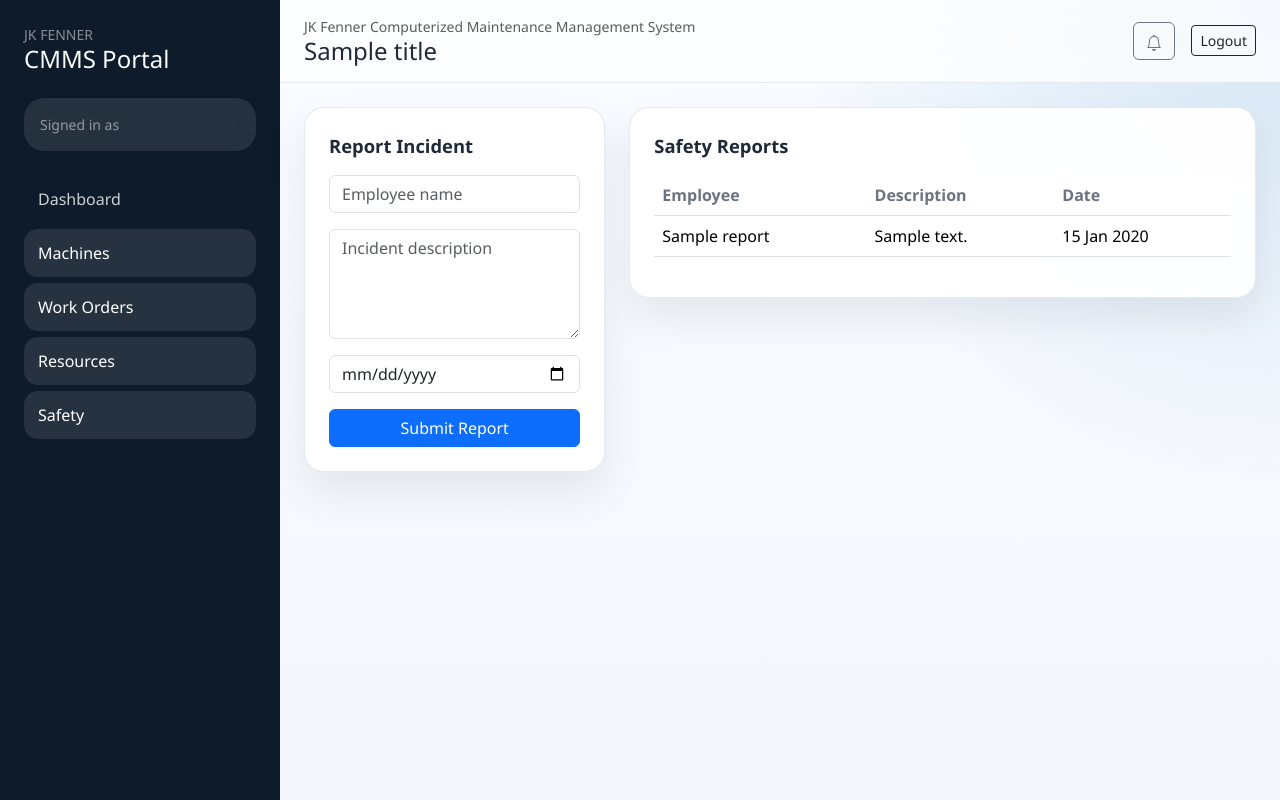
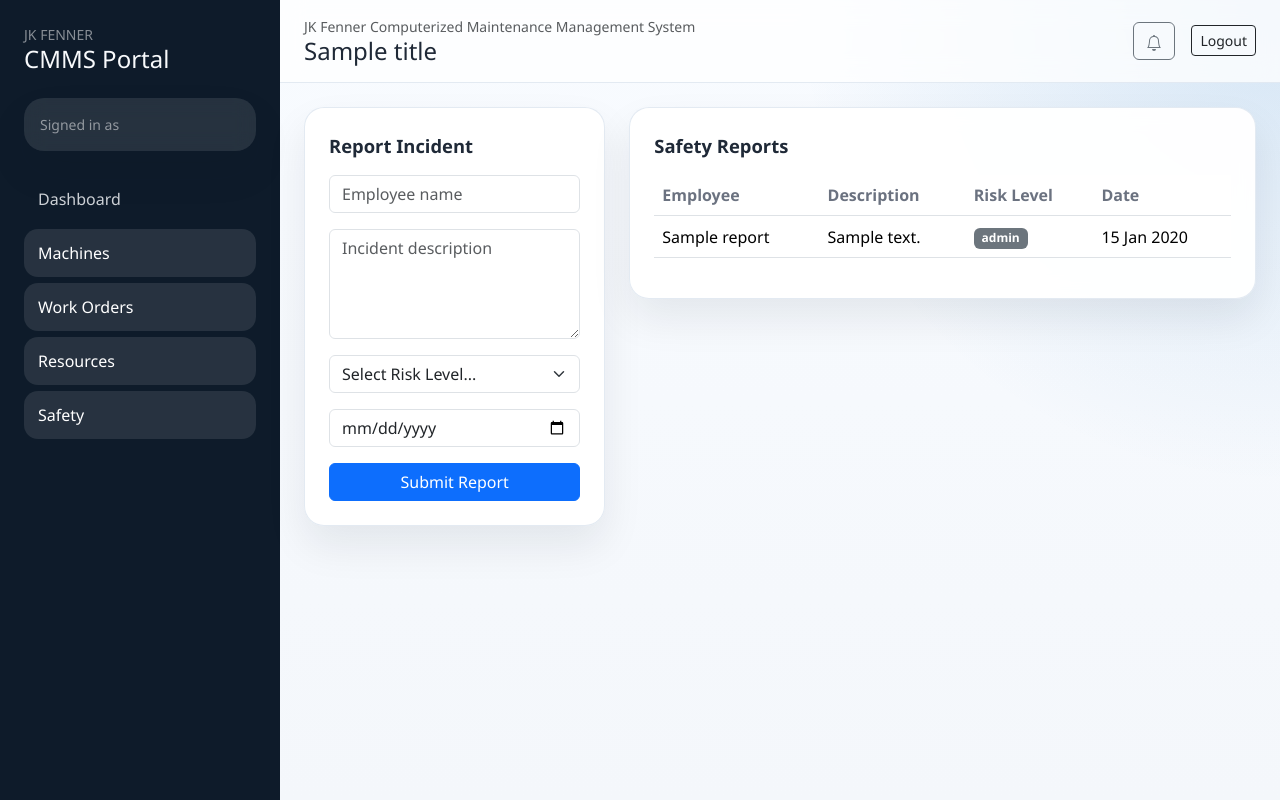
Before and after one commit to abhishekp-dev/smart-cmms, a Node project: template views/safety.ejs in a window 1280 px wide. Run offline with Node 20 templates, Linux system fonts and the light colour scheme; the template is opened without the code that fills it: most values are stand-ins (such as "Sample title", 1, 10 or a date in 2020).

Commit message:
Added Risk Level dropdown and badges to Safety Reports

```diff
--- a/server.js
+++ b/server.js
@@ -613,15 +613,15 @@ app.get('/safety', ensureAuthenticated, (req, res) => {
 });
 
 app.post('/safety', ensureAuthenticated, (req, res) => {
-  const { employee_name, description, date } = req.body;
-  if (!isNonEmptyString(employee_name) || !isNonEmptyString(description) || !isNonEmptyString(date)) {
+  const { employee_name, description, risk_level, date } = req.body;
+  if (!isNonEmptyString(employee_name) || !isNonEmptyString(description) || !isNonEmptyString(risk_level) || !isNonEmptyString(date)) {
     return res.status(400).send('Invalid safety report data');
   }
 
   run(
-    `INSERT INTO safety_reports (employee_name, description, date)
-     VALUES (?, ?, ?)`,
-    [employee_name.trim(), description.trim(), date]
+    `INSERT INTO safety_reports (employee_name, description, risk_level, date)
+     VALUES (?, ?, ?, ?)`,
+    [employee_name.trim(), description.trim(), risk_level, date]
   );
   res.redirect('/safety');
 });
--- a/views/safety.ejs
+++ b/views/safety.ejs
@@ -13,6 +13,12 @@
             <form method="POST" action="/safety" class="d-grid gap-3">
               <input class="form-control" name="employee_name" placeholder="Employee name" required />
               <textarea class="form-control" rows="4" name="description" placeholder="Incident description" required></textarea>
+              <select class="form-select" name="risk_level" required>
+                <option value="">Select Risk Level...</option>
+                <option value="Minor">Minor</option>
+                <option value="Moderate">Moderate</option>
+                <option value="Major">Major</option>
+              </select>
               <input class="form-control" type="date" name="date" required />
               <button class="btn btn-primary">Submit Report</button>
             </form>
@@ -28,6 +34,7 @@
                   <tr>
                     <th>Employee</th>
                     <th>Description</th>
+                    <th>Risk Level</th>
                     <th>Date</th>
                   </tr>
                 </thead>
@@ -36,6 +43,15 @@
                     <tr>
                       <td><%= report.employee_name %></td>
                       <td><%= report.description %></td>
+                      <td>
+                        <% if(report.risk_level === 'Major') { %>
+                          <span class="badge bg-danger">Major</span>
+                        <% } else if(report.risk_level === 'Moderate') { %>
+                          <span class="badge bg-warning text-dark">Moderate</span>
+                        <% } else { %>
+                          <span class="badge bg-secondary"><%= report.risk_level || 'Minor' %></span>
+                        <% } %>
+                      </td>
                       <td><%= report.date %></td>
                     </tr>
                   <% }) %>
```
Also changed, not shown: db.js (+15 -8 lines).
